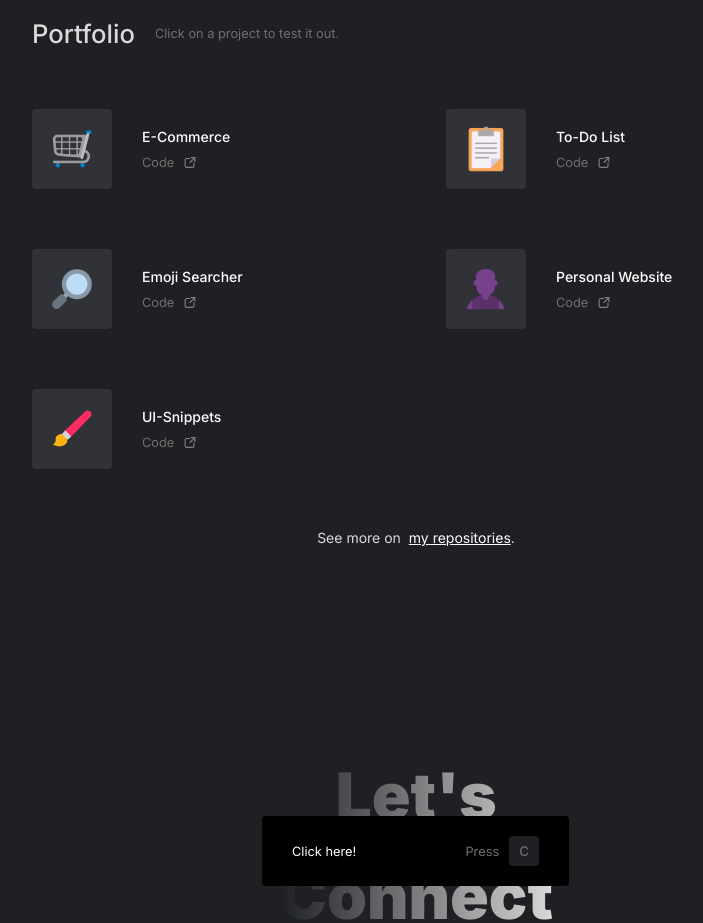
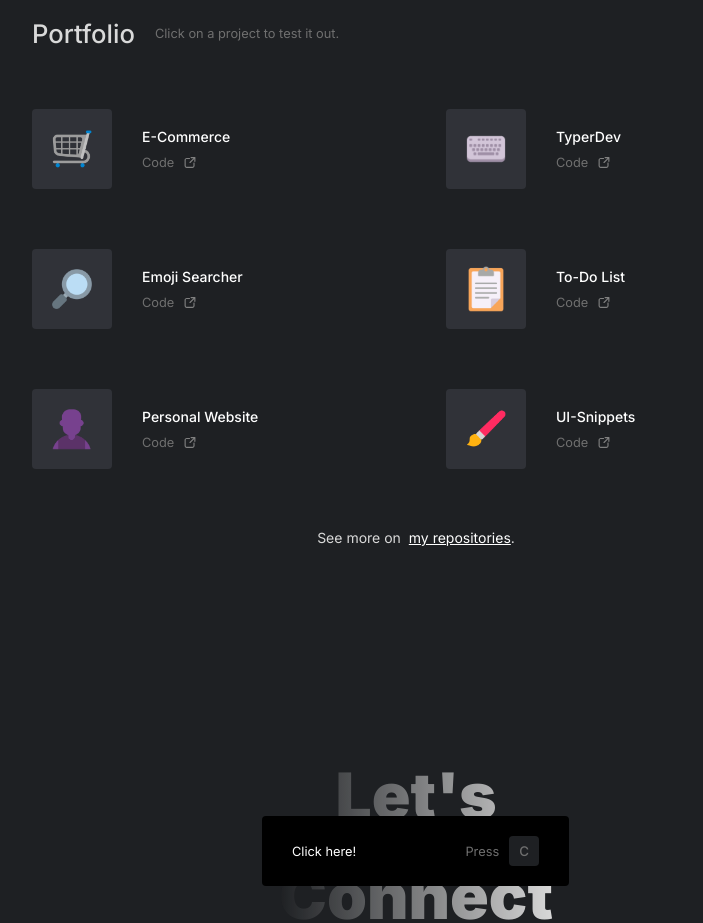
Before and after one commit to antoniopataro/personal-website, a React (Vite) app: page / in a window 1280 px wide. Shown: the part 1480-2403 px from the top of the page, without its empty margins (224-927 px from the left). Built offline with nearby package versions, Linux system fonts and the light colour scheme.

Commit message:
feat: TyperDev anchor

```diff
--- a/src/sections/Portfolio.jsx
+++ b/src/sections/Portfolio.jsx
@@ -2,6 +2,7 @@ import React, { useContext } from "react";
 import { ThemeContext } from "../App";
 
 import eCommerceIcon from "../assets/projects-icons/eCommerceIcon.png";
+import typerDevIcon from "../assets/projects-icons/typerDevIcon.png";
 import toDoListIcon from "../assets/projects-icons/toDoListIcon.png";
 import emojiSearcherIcon from "../assets/projects-icons/emojiSearcherIcon.png";
 import personalWebsiteIcon from "../assets/projects-icons/personalWebsiteIcon.png";
@@ -173,12 +174,12 @@ function Portfolio() {
           </div>
         </div>
         <div className="project">
-          <a target="_blank" href="https://antoniopataro.github.io/todo-app/" className="project-icon">
-            <img src={toDoListIcon} alt="To-Do Icon" width={40} />
+          <a target="_blank" href="https://antoniopataro.github.io/typer-dev/" className="project-icon">
+            <img src={typerDevIcon} alt="E-Commerce Icon" width={40} />
           </a>
           <div className="project-info">
-            <h3>To-Do List</h3>
-            <a target="_blank" href="https://github.com/antoniopataro/todo-app">
+            <h3>TyperDev</h3>
+            <a target="_blank" href="https://github.com/antoniopataro/typer-dev">
               <h4>Code</h4>
               <img src={externalIcon} alt="Project's Repository" width={12} />
             </a>
@@ -191,6 +192,18 @@ function Portfolio() {
           <div className="project-info">
             <h3>Emoji Searcher</h3>
             <a target="_blank" href="https://github.com/antoniopataro/emoji-searcher">
+              <h4>Code</h4>
+              <img src={externalIcon} alt="Project's Repository" width={12} />
+            </a>
+          </div>
+        </div>
+        <div className="project">
+          <a target="_blank" href="https://antoniopataro.github.io/todo-app/" className="project-icon">
+            <img src={toDoListIcon} alt="To-Do Icon" width={40} />
+          </a>
+          <div className="project-info">
+            <h3>To-Do List</h3>
+            <a target="_blank" href="https://github.com/antoniopataro/todo-app">
               <h4>Code</h4>
               <img src={externalIcon} alt="Project's Repository" width={12} />
             </a>
```
Also changed, not shown: src/assets/projects-icons/typerDevIcon.png (added).
